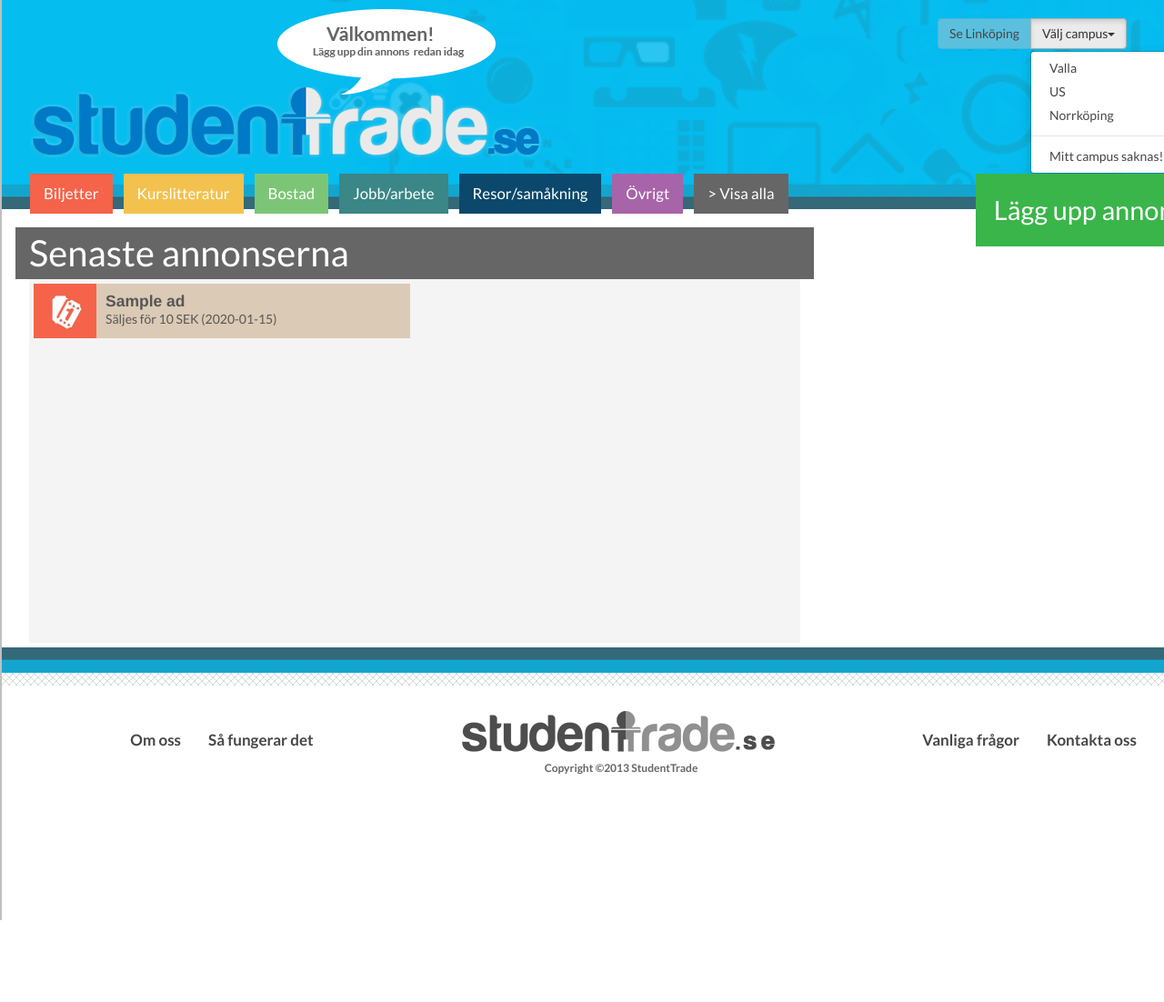
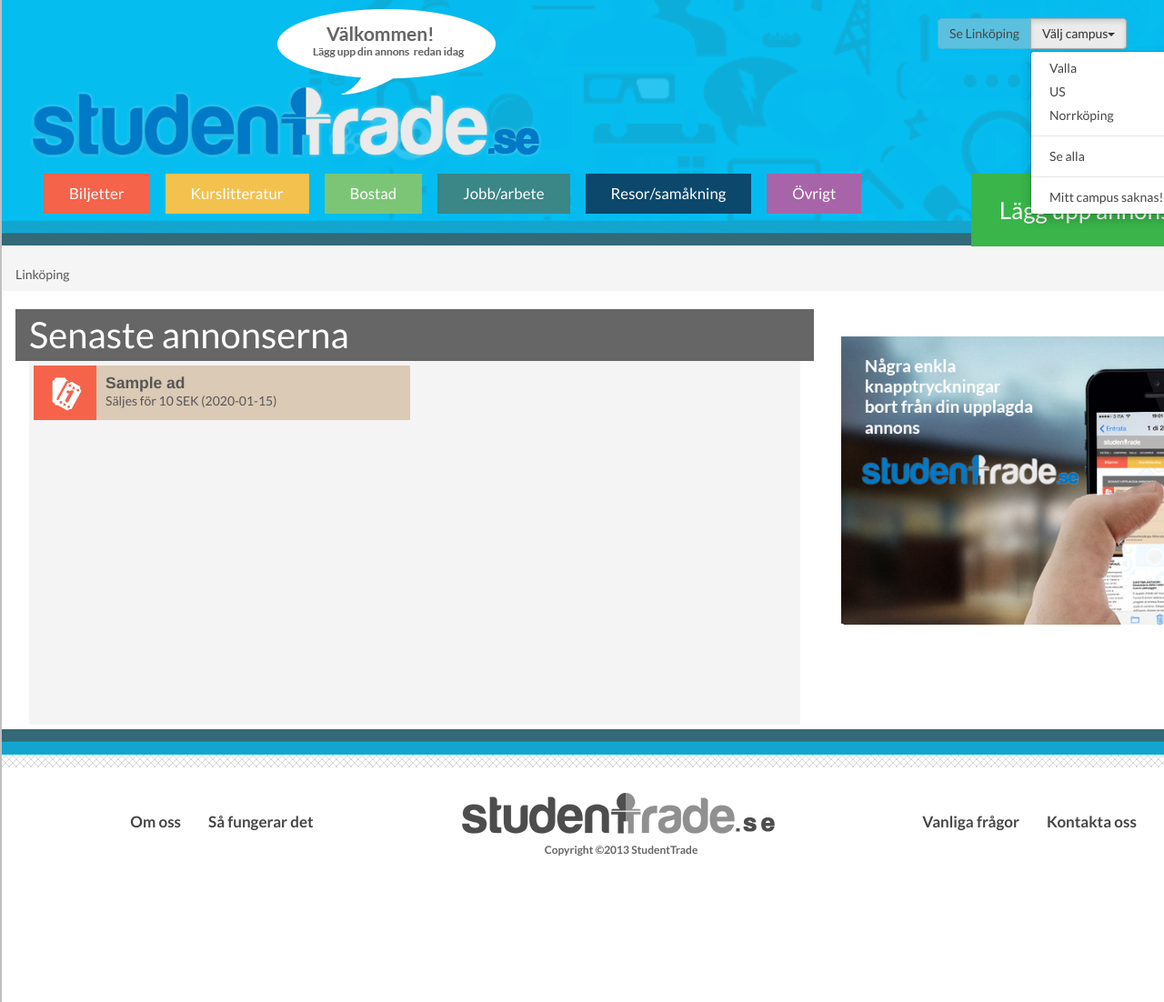
Before and after one commit to jwanglof/StudentTrade, a PHP site: the page made by front.php in a window 1280 px wide, after a click on "Välj campus". Shown: the whole page at 91% size. Run offline with PHP 8.4, Linux system fonts and the light colour scheme; data comes from the database, SQL or seed files in the repository; tables that the repository leaves empty or names only in its code hold one stand-in row (values such as "Sample post").

Commit message:
More more more!!

```diff
--- a/StudentTrade/Class/Email.php
+++ b/StudentTrade/Class/Email.php
@@ -15,7 +15,10 @@ class Email {
 
 		$message = "Tack för att du använder StudentTrade.se!
 		<p>Du kan se din annons <a href=\"http://www.studenttrade.se/beta/front.php?page=ad_show&city=linkoping&aid=". $adID ."\">här</a></p>
-		<p>Om din vara är såld, eller av någon annan anledning vill ta bort denna annons, använd denna kod: ". $password ."</p>
+		<p>
+			Om din vara är såld, eller av någon annan anledning vill ta bort denna annons, använd denna kod: ". $password .", <br />
+			eller tryck <a href=\"http://www.studenttrade.se/beta/front.php?page=ad_delete&aid=". $adID ."&code=". $password ."\">här</a> för att ta bort annonsen direkt.
+		</p>
 		//StudentTrade.se";
 
 		$headers = 'MIME-Version: 1.0' . "\r\n";
--- a/StudentTrade/Css/style.css
+++ b/StudentTrade/Css/style.css
@@ -23,8 +23,7 @@ a:visited {color: #565656;}
 	background-repeat: repeat-x, no-repeat;
 	background-position: bottom, right bottom;
 
-	height: 230px;
-	z-index: 10;
+	height: 270px;
 	/*border: 1px solid #000;*/
 }
 
@@ -36,6 +35,7 @@ a:visited {color: #565656;}
 	/*border: 1px solid #000;*/
 	/*text-align: right;*/
 	margin-top: 20px;
+	z-index: 10000;
 }
 #campusChooser a {color: #464646;}
 /*#campusChooser div {margin-top: 20px;}*/
@@ -57,7 +57,6 @@ a:visited {color: #565656;}
 #categories {
 	text-align: left;
 	/*border: 1px solid #000;*/
-	padding: 0px;
 }
 
 #categories a {color: #fff; font-weight: bold;}
@@ -66,12 +65,12 @@ a:visited {color: #565656;}
 #categories a:visited {color: #fff;}
 
 .category {
-	margin-right: 10px;
+	margin-right: 15px;
+	padding: 0px 13px;
 	color: #fff;
 	font-size: 1.2em;
 }
 .category a {color: #fff;}
-
 /*#categories .categoryViewAll {background-color: #666666;font-size: 20px;}*/
 
 /*.addNew {
@@ -90,7 +89,6 @@ a:visited {color: #565656;}
 .categoryHeading {
 	font-size: 40px;
 	background-color: #666666;
-	margin-top: 15px;
 	color: #fff;
 }
 
@@ -149,7 +147,6 @@ a:visited {color: #565656;}
 .content h3 {
 	font-weight: bold;
 }
-.content .addMargin {margin-top: 15px;}
 
 .icon.tickets {background: #f5634a url('../Img/Icons/icon_ticket.png') no-repeat center;}
 .icon.literature {background: #f2c14b url('../Img/Icons/icon_literature.png') no-repeat center;}
@@ -162,11 +159,10 @@ a:visited {color: #565656;}
 	background-color: #464646;
 }
 
-/*.nav.nav-pills > li > a:hover {
-	background-color: #000;
-	color: #000;
+.nav.nav-pills > li > a:hover {
+	background-color: transparent;
 	vertical-align:text-top;
 	text-decoration: underline;
-}*/
+}
 
 /*.nav>li>a:hover,.nav>li>a:focus{text-decoration:none;background-color:none;vertical-align:text-top; text-decoration: none;}*/
--- a/StudentTrade/Db/DbSelect.php
+++ b/StudentTrade/Db/DbSelect.php
@@ -165,7 +165,7 @@ class DbSelect extends DbConfig {
 
 	public function getAdsWithAdCategoryIDFromCity($adCategoryID, $cityID) {
 		try {
-			$stmt = $this->dbh->prepare("SELECT * FROM ad WHERE fk_ad_adCategory=:adCategoryID AND fk_ad_city=:cityID ORDER BY id DESC");
+			$stmt = $this->dbh->prepare("SELECT * FROM ad WHERE fk_ad_adCategory=:adCategoryID AND fk_ad_city=:cityID AND active=1 ORDER BY id DESC");
 			$stmt->bindValue(":adCategoryID", $adCategoryID, PDO::PARAM_INT);
 			$stmt->bindValue(":cityID", $cityID, PDO::PARAM_INT);
 			$stmt->execute();
@@ -178,7 +178,7 @@ class DbSelect extends DbConfig {
 
 	public function getAdsFromCampus($campusID, $cityID) {
 		try {
-			$stmt = $this->dbh->prepare("SELECT * FROM ad WHERE fk_ad_campus=:campusID AND fk_ad_city=:cityID ORDER BY id DESC");
+			$stmt = $this->dbh->prepare("SELECT * FROM ad WHERE fk_ad_campus=:campusID AND fk_ad_city=:cityID AND active=1 ORDER BY id DESC");
 			$stmt->bindValue(":campusID", $campusID, PDO::PARAM_INT);
 			$stmt->bindValue(":cityID", $cityID, PDO::PARAM_INT);
 			$stmt->execute();
@@ -191,7 +191,7 @@ class DbSelect extends DbConfig {
 
 	public function getAdsWithAdCategoryFromCampus($adCategoryID, $campusID, $cityID) {
 		try {
-			$stmt = $this->dbh->prepare("SELECT * FROM ad WHERE fk_ad_adCategory=:adCategoryID AND fk_ad_campus=:campusID AND fk_ad_city=:cityID ORDER BY id DESC");
+			$stmt = $this->dbh->prepare("SELECT * FROM ad WHERE fk_ad_adCategory=:adCategoryID AND fk_ad_campus=:campusID AND fk_ad_city=:cityID AND active=1 ORDER BY id DESC");
 			$stmt->bindValue(":adCategoryID", $adCategoryID, PDO::PARAM_INT);
 			$stmt->bindValue(":campusID", $campusID, PDO::PARAM_INT);
 			$stmt->bindValue(":cityID", $cityID, PDO::PARAM_INT);
--- a/StudentTrade/Views/ad_add.php
+++ b/StudentTrade/Views/ad_add.php
@@ -67,13 +67,11 @@ if ($_SERVER["REQUEST_METHOD"] == "POST") {
 	}
 
 	// $success is never used
-	// 1508
 	if ($success) {
-		echo $password;
 		$sendEmail = new Email($_POST["email"]);
 		$sendEmail->sendNewAdEmail($password, $adID);
 
-		// header("Location: front.php?page=ad_show&city=". $cityShortName["short_name"] ."&aid=". $adID);
+		header("Location: front.php?page=ad_show&city=". $cityShortName["short_name"] ."&aid=". $adID);
 	}
 }
 
--- a/StudentTrade/Views/ad_new.php
+++ b/StudentTrade/Views/ad_new.php
@@ -8,7 +8,7 @@ $adSubCategories = $dbh->getAdSubCategories();
 
 $dbh = null;
 ?>
-<div class="col-xs-12 addMargin">
+<div class="col-xs-12">
 	<form method="post" action="front.php?page=ad_add" class="form-horizontal" role="form">
 		<fieldset>
 			<legend>Personuppgifter</legend>
--- a/StudentTrade/Views/latest.php
+++ b/StudentTrade/Views/latest.php
@@ -23,7 +23,7 @@
 					$ads = $dbh->getAds($cityID);
 				}
 				?>
-				<div class="col-xs-12 categoryHeading" <?php echo (isset($_GET["type"]) ? "style=\"background-color: ". $adCategory["color"] ."\"" : "Senaste annonserna"); ?>>
+				<div class="col-xs-12 categoryHeading" <?php echo (isset($_GET["type"]) ? "style=\"background-color: ". $adCategory["color"] ."\"" : ""); ?>>
 					<?php echo (isset($_GET["type"]) ? $adCategory["description"] : "Senaste annonserna"); ?>
 				</div>
 				<div class="col-xs-12">
--- a/StudentTrade/Views/right_column.php
+++ b/StudentTrade/Views/right_column.php
@@ -0,0 +1 @@
+<img src="../StudentTrade/StudentTrade/Img/Spons/StudentTrade.jpg" width="98%" />
--- a/front.php
+++ b/front.php
@@ -45,9 +45,6 @@ $adtypes = $dbh->getAdCategories();
 $cityID = $city["id"];
 
 $dbh = null;
-
-// $cipher = new Cipher("JFKs3ef03J");
-// echo $cipher->decrypt("69Uv1PcCyyby8KS5iCPjbA==");
 ?>
 
 <html>
@@ -94,6 +91,8 @@ $dbh = null;
 									}
 									?>
 									<li class="divider"></li>
+									<li><a href="front.php?page=latest&city=<?php echo $city["short_name"]; ?>">Se alla</a></li>
+									<li class="divider"></li>
 									<li><a id="requestCampus">Mitt campus saknas!</a></li>
 								</ul>
 							</div>
@@ -101,9 +100,8 @@ $dbh = null;
 					</div>
 				</div>
 
-				<!-- <div class="col-xs-12" id="categories"> -->
 				<div class="row">
-					<div class="navbar">
+					<div class="col-xs-9 navbar">
 				    	<div class="navbar-collapse collapse">
 							<ul class="nav nav-pills">
 								<?php
@@ -116,28 +114,49 @@ $dbh = null;
 									echo "</li>";
 								}
 								?>
-								<li class="category" style="background-color: #666666;">
+								<!-- <li class="category" style="background-color: #666666;">
 								<?php
 									echo generateAdURL("latest", $city["short_name"],
 											(!isset($_GET["type"]) ? "> Visa alla" : "Visa alla"),
 											(isset($_GET["campus"]) ? $_GET["campus"] : NULL));
 								?>
-								</li>
-								<li class="category" style="background-color: #39b54a; float: right; width: 250px; height: 80px; text-align: center; font-size: 29px; line-height: 60px;">
-								<?php
-									echo generateAdURL("ad_new", $city["short_name"], "Lägg upp annons",
-												(isset($_GET["campus"]) ? $_GET["campus"] : NULL),
-												(isset($_GET["type"]) ? $_GET["type"] : NULL));
-								?>
-								</li>
+								</li> -->
 							</ul>
 						</div>
+					</div>
+					<div class="navbar col-xs-3">
+						<ul class="nav nav-pills">
+							<li class="category" style="background-color: #39b54a; float: right; width: 250px; height: 80px; text-align: center; font-size: 26px; line-height: 60px;">
+							<?php
+								echo generateAdURL("ad_new", $city["short_name"], "Lägg upp annons",
+											(isset($_GET["campus"]) ? $_GET["campus"] : NULL),
+											(isset($_GET["type"]) ? $_GET["type"] : NULL));
+							?>
+							</li>
+						</ul>
 					</div>
 				</div>
 			</div>
 
 			<div class="content">
 				<div class="row">
+					<ol class="breadcrumb">
+						<li><a href="front.php?page=latest&city=<?php echo $city["short_name"]; ?>"><?php echo $city["city_name"]; ?></a></li>
+						<?php
+						if (isset($_GET["campus"])) {
+							foreach ($campuses[0] as $key => $value) {
+								if (replaceSwedishLetters(replaceSpecialChars(strtolower($value["campus_name"]))) == $_GET["campus"])
+									echo "<li><a href=\"#\">". $value["campus_name"] ."</a></li>";
+							}
+						}
+						if (isset($_GET["type"])) {
+							foreach ($adtypes as $key => $value) {
+								if ($value["name"] == $_GET["type"])
+									echo "<li><a href=\"#\">". $value["description"] ."</a></li>";
+							}
+						}
+						?>
+					</ol>
 					<div class="col-xs-8">
 						<?php include_once('StudentTrade/Views/switch.php'); ?>
 					</div>
```
Also changed, not shown: StudentTrade/Ajax/update.php (+5 -31 lines), StudentTrade/Db/DbUpdate.php (+18 -11 lines), StudentTrade/Views/ad_remove.php (+19 -0 lines), StudentTrade/Img/Spons/StudentTrade.jpg (added), StudentTrade/Views/Trash/layout_index.php (renamed from StudentTrade/Views/layout_index.php).
